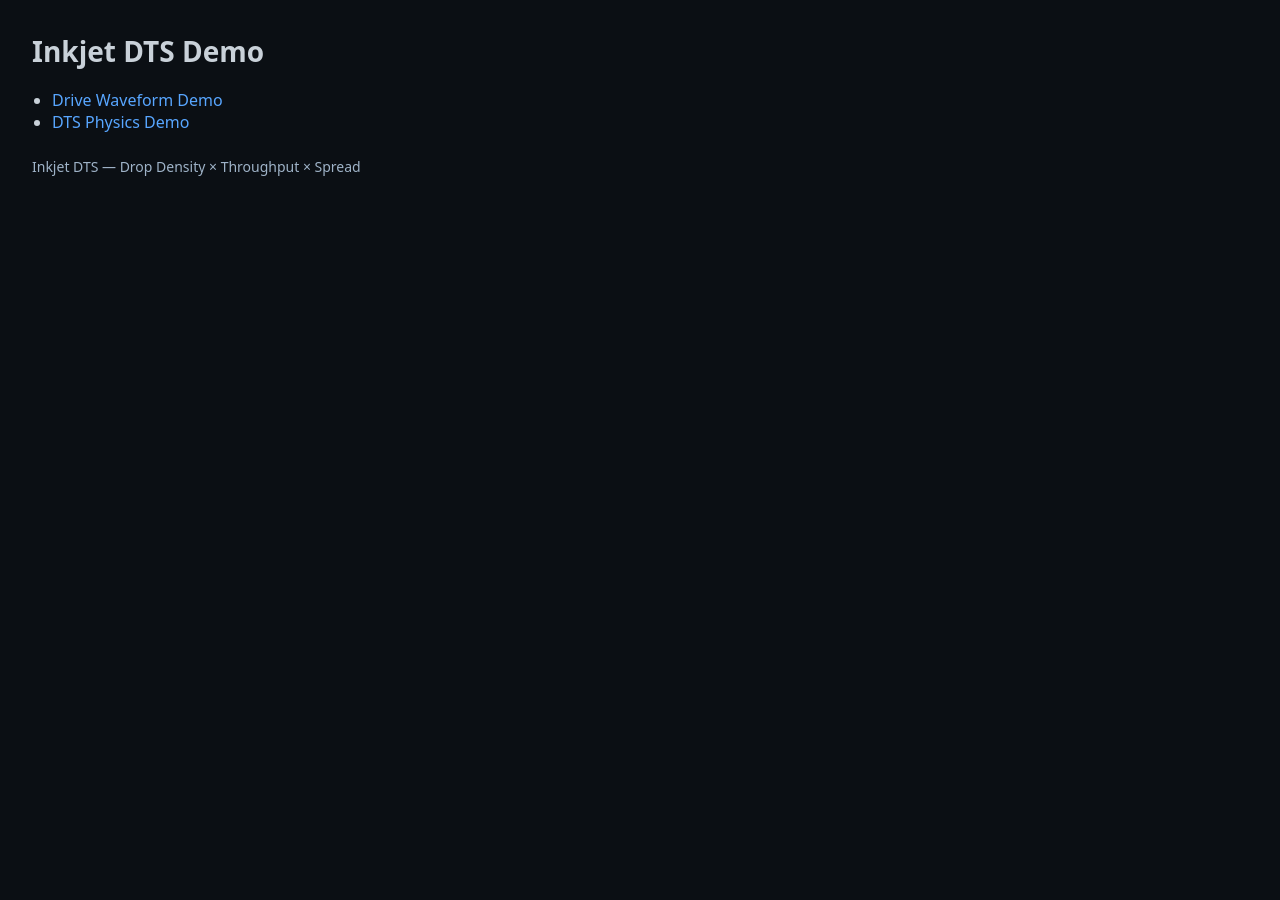
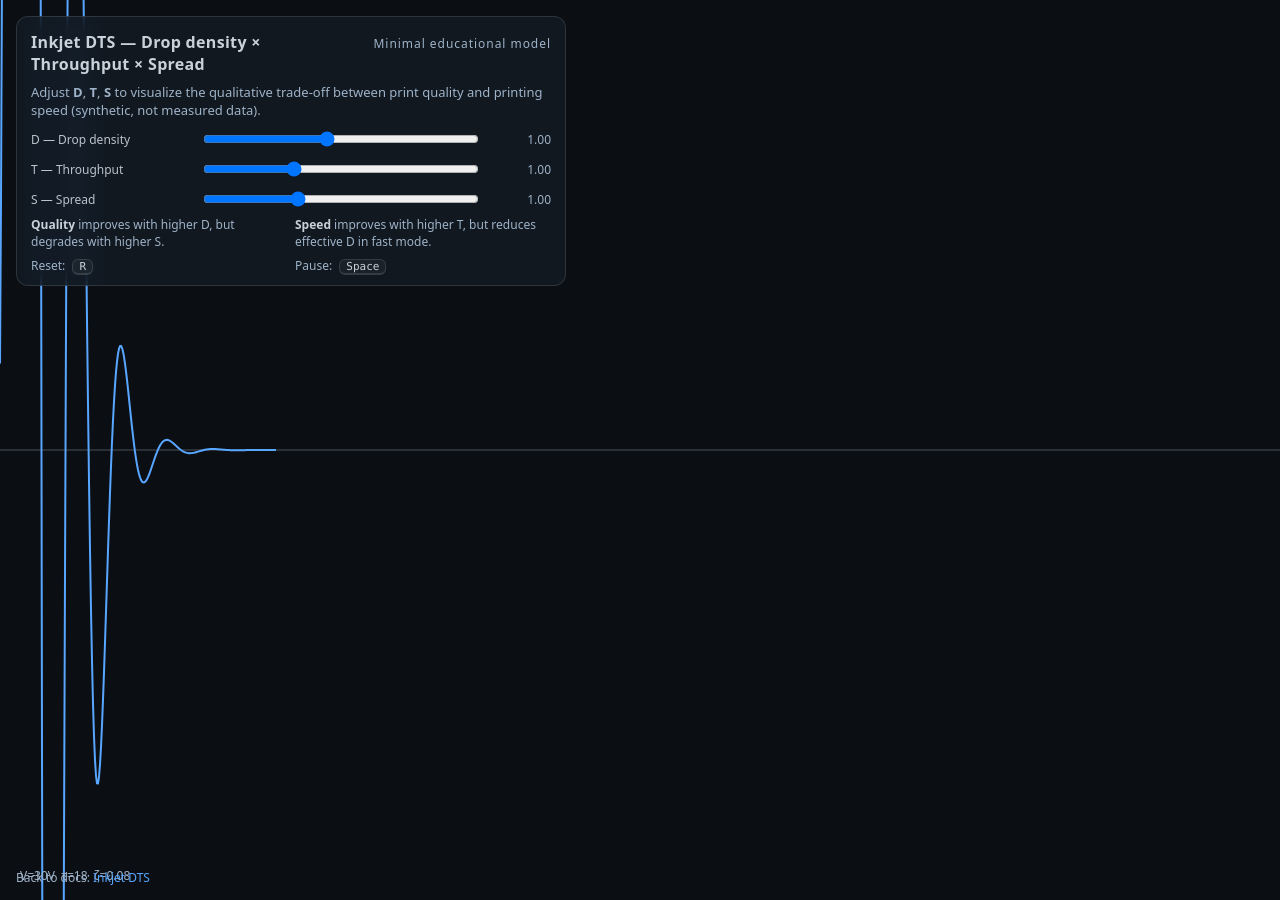
Before and after one commit to Samizo-AITL/inkjet-dts, a Jekyll site: the page demo/index.html, which Jekyll copies as it is, in a window 1280 px wide. Built offline with Jekyll 4.4.1, drawn with Linux system fonts in a browser that asks for light colours.

Commit message:
Update index.html

```diff
--- a/demo/index.html
+++ b/demo/index.html
@@ -1,53 +1,169 @@
 <!DOCTYPE html>
-<html lang="ja">
+<html lang="en">
 <head>
-  <meta charset="UTF-8">
-  <title>Inkjet DTS Demo</title>
-  <meta name="viewport" content="width=device-width, initial-scale=1.0">
+  <meta charset="UTF-8" />
+  <title>Inkjet DTS Demo — D × T × S</title>
+  <meta name="viewport" content="width=device-width, initial-scale=1.0" />
   <style>
+    :root {
+      --bg: #0b0f14;
+      --fg: #c9d1d9;
+      --muted: #9fb3c8;
+      --link: #58a6ff;
+      --panel: rgba(20, 28, 38, 0.72);
+      --border: rgba(255,255,255,0.12);
+    }
+    html, body { height: 100%; }
     body {
       margin: 0;
-      background: #0b0f14;
-      color: #c9d1d9;
-      font-family: system-ui, sans-serif;
+      background: var(--bg);
+      color: var(--fg);
+      font-family: system-ui, -apple-system, Segoe UI, Roboto, sans-serif;
+      overflow: hidden;
     }
-    .wrap {
-      padding: 32px;
+    canvas { position: fixed; inset: 0; }
+
+    .ui {
+      position: fixed;
+      top: 16px;
+      left: 16px;
+      width: min(520px, calc(100vw - 32px));
+      background: var(--panel);
+      border: 1px solid var(--border);
+      border-radius: 12px;
+      padding: 14px 14px 10px;
+      backdrop-filter: blur(10px);
     }
-    h1 {
-      margin-top: 0;
-      font-size: 28px;
+    .title {
+      display: flex;
+      align-items: baseline;
+      justify-content: space-between;
+      gap: 12px;
+      margin-bottom: 8px;
     }
-    ul {
-      margin: 16px 0;
-      padding-left: 20px;
+    .title h1 {
+      font-size: 16px;
+      margin: 0;
+      letter-spacing: 0.02em;
     }
-    a {
-      color: #58a6ff;
-      text-decoration: none;
+    .title .tag {
+      font-size: 12px;
+      color: var(--muted);
+      letter-spacing: 0.08em;
+      user-select: none;
+      white-space: nowrap;
     }
-    a:hover {
-      text-decoration: underline;
+    .desc {
+      margin: 0 0 10px 0;
+      color: var(--muted);
+      font-size: 13px;
+      line-height: 1.4;
     }
-    .note {
-      margin-top: 24px;
-      color: #9fb3c8;
-      font-size: 14px;
+
+    .grid {
+      display: grid;
+      grid-template-columns: 1fr;
+      gap: 10px;
+      margin-bottom: 8px;
+    }
+    .row {
+      display: grid;
+      grid-template-columns: 160px 1fr 64px;
+      align-items: center;
+      gap: 10px;
+    }
+    label {
+      font-size: 12px;
+      color: var(--fg);
+      opacity: 0.92;
+    }
+    input[type="range"] { width: 100%; }
+    .val {
+      text-align: right;
+      font-variant-numeric: tabular-nums;
+      color: var(--muted);
+      font-size: 12px;
+    }
+
+    .legend {
+      display: grid;
+      grid-template-columns: 1fr 1fr;
+      gap: 8px;
+      margin-top: 6px;
+      color: var(--muted);
+      font-size: 12px;
+      line-height: 1.35;
+    }
+    .legend b { color: var(--fg); font-weight: 600; }
+    .links {
+      position: fixed;
+      bottom: 14px;
+      left: 16px;
+      font-size: 12px;
+      color: var(--muted);
+      user-select: none;
+    }
+    .links a { color: var(--link); text-decoration: none; }
+    .links a:hover { text-decoration: underline; }
+    .kbd {
+      border: 1px solid var(--border);
+      border-bottom-width: 2px;
+      border-radius: 6px;
+      padding: 0 6px;
+      margin: 0 4px;
+      color: var(--fg);
+      background: rgba(255,255,255,0.04);
+      font-family: ui-monospace, SFMono-Regular, Menlo, monospace;
+      font-size: 11px;
     }
   </style>
 </head>
+
 <body>
-  <div class="wrap">
-    <h1>Inkjet DTS Demo</h1>
+  <canvas id="c"></canvas>
 
-    <ul>
-      <li><a href="./drive_demo.html">Drive Waveform Demo</a></li>
-      <li><a href="./dts_demo.html">DTS Physics Demo</a></li>
-    </ul>
+  <div class="ui" role="group" aria-label="Inkjet DTS controls">
+    <div class="title">
+      <h1>Inkjet DTS — Drop density × Throughput × Spread</h1>
+      <div class="tag">Minimal educational model</div>
+    </div>
+    <p class="desc">
+      Adjust <b>D</b>, <b>T</b>, <b>S</b> to visualize the qualitative trade-off between
+      print quality and printing speed (synthetic, not measured data).
+    </p>
 
-    <div class="note">
-      Inkjet DTS — Drop Density × Throughput × Spread
+    <div class="grid">
+      <div class="row">
+        <label for="D">D — Drop density</label>
+        <input id="D" type="range" min="0.20" max="2.00" step="0.01" value="1.00" />
+        <div class="val" id="Dv">1.00</div>
+      </div>
+
+      <div class="row">
+        <label for="T">T — Throughput</label>
+        <input id="T" type="range" min="0.30" max="2.50" step="0.01" value="1.00" />
+        <div class="val" id="Tv">1.00</div>
+      </div>
+
+      <div class="row">
+        <label for="S">S — Spread</label>
+        <input id="S" type="range" min="0.40" max="2.20" step="0.01" value="1.00" />
+        <div class="val" id="Sv">1.00</div>
+      </div>
+    </div>
+
+    <div class="legend">
+      <div><b>Quality</b> improves with higher D, but degrades with higher S.</div>
+      <div><b>Speed</b> improves with higher T, but reduces effective D in fast mode.</div>
+      <div>Reset: <span class="kbd">R</span></div>
+      <div>Pause: <span class="kbd">Space</span></div>
     </div>
   </div>
+
+  <div class="links">
+    Back to docs: <a href="../">Inkjet DTS</a>
+  </div>
+
+  <script src="./demo.js"></script>
 </body>
 </html>
```
